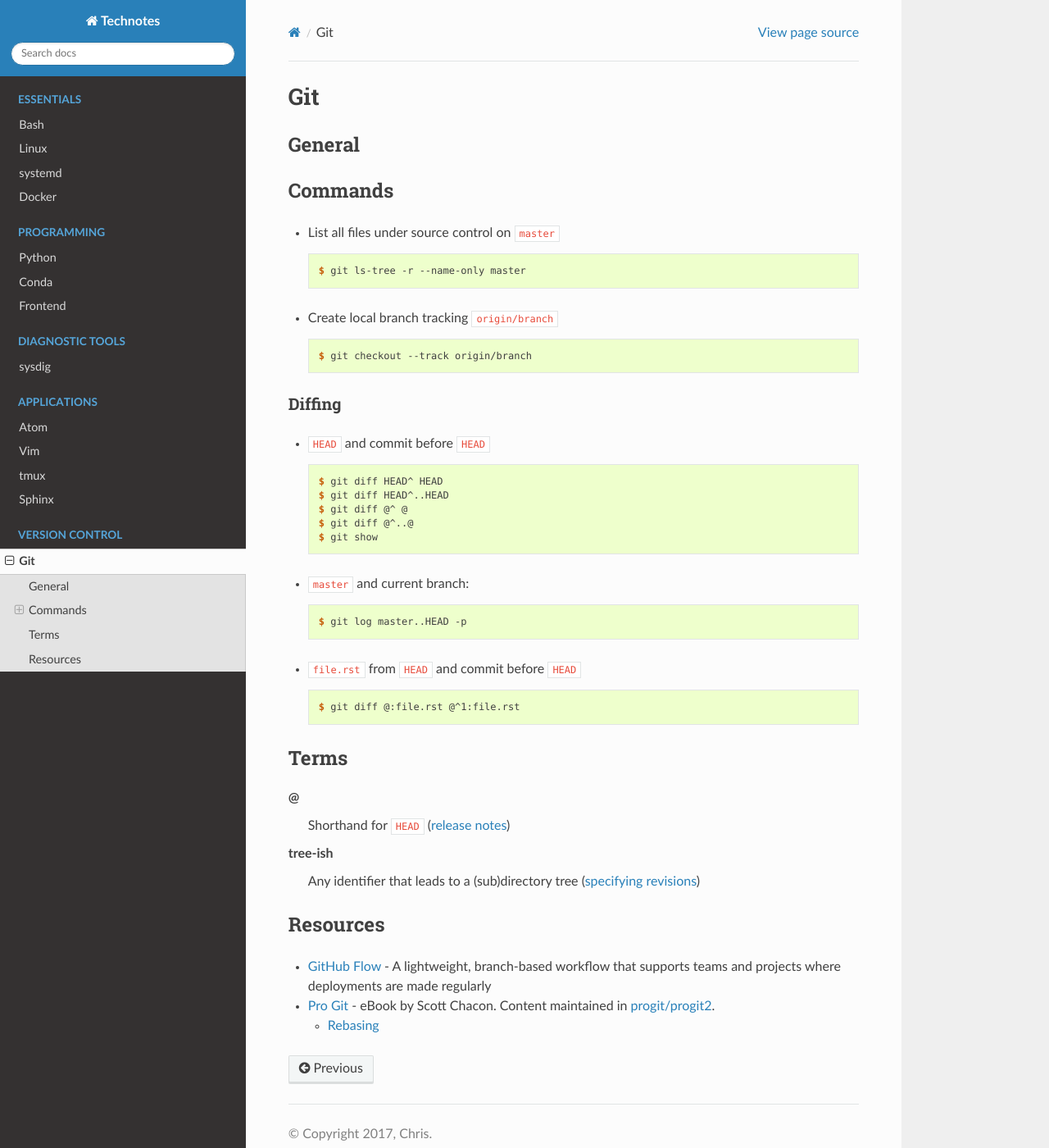
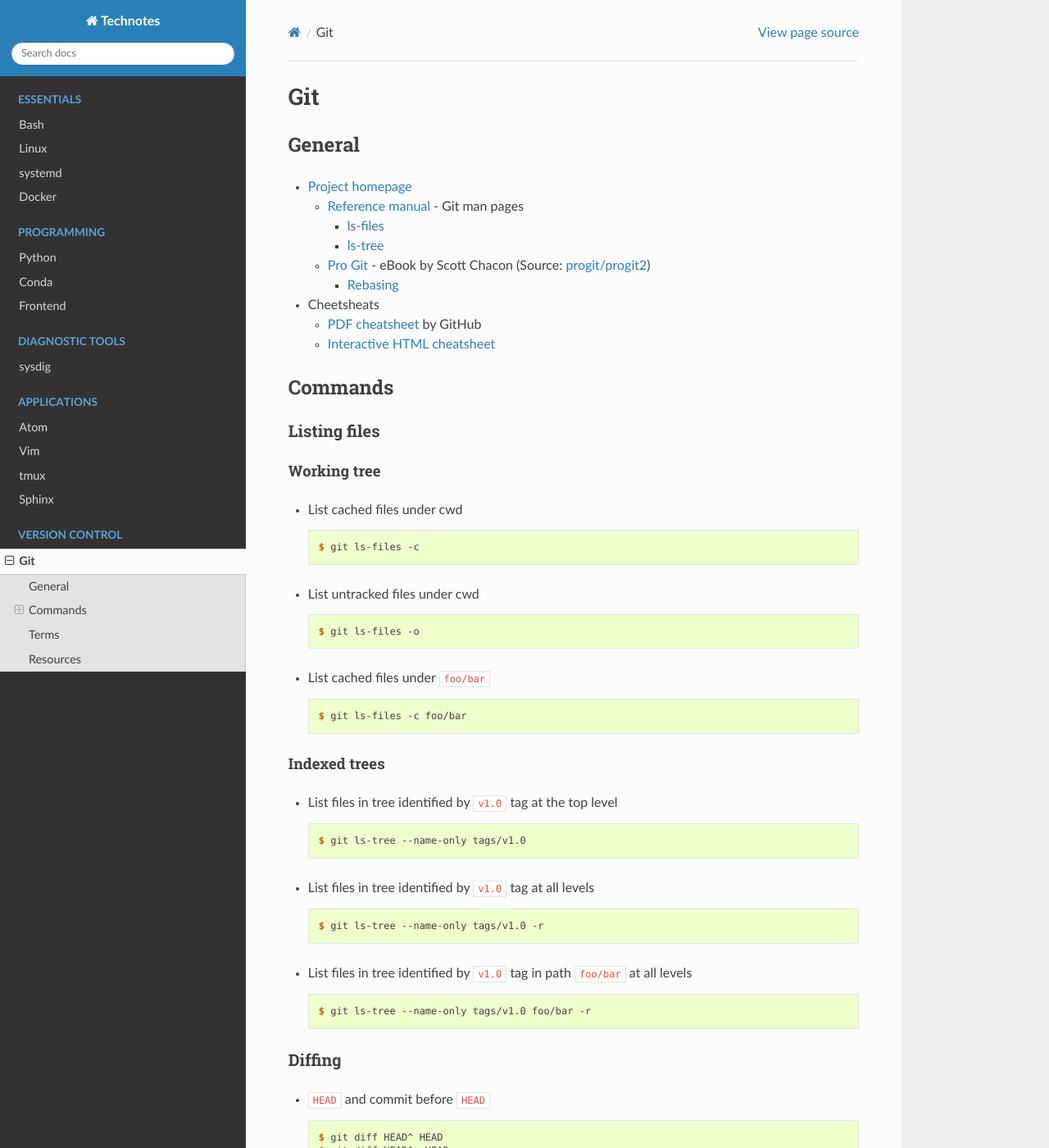
Before and after one commit to heterotopian/technotes, a Sphinx documentation site: the page built from source/git.rst, in a window 1280 px wide and 1400 px high. Shown: the whole window at 82% size. Built offline with Sphinx 7.4.7 and the Read the Docs theme 2.0.0, drawn with Linux system fonts in a browser that asks for light colours; some of the changed text lies outside the part shown.

Commit message:
Add listing files section

```diff
--- a/source/git.rst
+++ b/source/git.rst
@@ -10,18 +10,64 @@ Git
 General
 =======
 
+- `Project homepage <https://git-scm.com>`_
+
+  - `Reference manual <https://git-scm.com/docs>`_ -
+    Git man pages
+
+    - `ls-files <https://git-scm.com/docs/git-ls-files>`_
+    - `ls-tree <https://git-scm.com/docs/git-ls-tree>`_
+
+  - `Pro Git <https://git-scm.com/book/en/v2>`_ -
+    eBook by Scott Chacon (Source: `progit/progit2 <https://github.com/progit/progit2>`_)
+
+    - `Rebasing <https://git-scm.com/book/en/v2/Git-Branching-Rebasing>`_
+
+- Cheetsheats
+
+  - `PDF cheatsheet <https://services.github.com/on-demand/downloads/github-git-cheat-sheet.pdf>`_ by GitHub
+  - `Interactive HTML cheatsheet <http://ndpsoftware.com/git-cheatsheet.html>`_
+
+
 
 
 Commands
 ========
 
-- List all files under source control on |master| ::
+Listing files
+-------------
 
-    $ git ls-tree -r --name-only master
+Working tree
+~~~~~~~~~~~~
 
-- Create local branch tracking ``origin/branch`` ::
+- List cached files under cwd ::
 
-    $ git checkout --track origin/branch
+    $ git ls-files -c
+
+- List untracked files under cwd ::
+
+    $ git ls-files -o
+
+- List cached files under ``foo/bar`` ::
+
+    $ git ls-files -c foo/bar
+
+
+Indexed trees
+~~~~~~~~~~~~~
+
+- List files in tree identified by |v1.0| tag at the top level ::
+
+    $ git ls-tree --name-only tags/v1.0
+
+- List files in tree identified by |v1.0| tag at all levels ::
+
+    $ git ls-tree --name-only tags/v1.0 -r
+
+- List files in tree identified by |v1.0| tag in path ``foo/bar`` at all levels ::
+
+    $ git ls-tree --name-only tags/v1.0 foo/bar -r
+
 
 
 Diffing
@@ -45,6 +91,7 @@ Diffing
 
 
 
+
 Terms
 =====
 
@@ -52,9 +99,16 @@ Terms
     Shorthand for |HEAD|
     (`release notes <https://github.com/git/git/blob/v1.8.5/Documentation/RelNotes/1.8.5.txt#L100-101>`_)
 
+commit-ish
+    Any object that leads to a commit, e.g.:
+    a commit, a tag pointing to a commit, a tag pointing to a tag ... pointing to a commit.
+    (`Source <https://git-scm.com/docs/gitglossary#gitglossary-aiddefcommit-ishacommit-ishalsocommittish>`_)
+
 tree-ish
-    Any identifier that leads to a (sub)directory tree
-    (`specifying revisions <https://www.kernel.org/pub/software/scm/git/docs/gitrevisions.html#_specifying_revisions>`_)
+    Any object that contains a list of file names and modes along with refs to the associated blob and/or tree objects.
+    Equivalent to a directory.
+    (`Source <https://git-scm.com/docs/gitglossary#gitglossary-aiddeftree-ishatree-ishalsotreeish>`_)
+
 
 
 
@@ -63,13 +117,10 @@ Resources
 
 - `GitHub Flow <https://guides.github.com/introduction/flow/>`_ -
   A lightweight, branch-based workflow that supports teams and projects where deployments are made regularly
-- `Pro Git <https://git-scm.com/book/en/v2>`_ -
-  eBook by Scott Chacon.
-  Content maintained in `progit/progit2 <https://github.com/progit/progit2>`_.
 
-  - `Rebasing <https://git-scm.com/book/en/v2/Git-Branching-Rebasing>`_
 
 
 
 .. |HEAD| replace:: ``HEAD``
 .. |master| replace:: ``master``
+.. |v1.0| replace:: ``v1.0``
```
